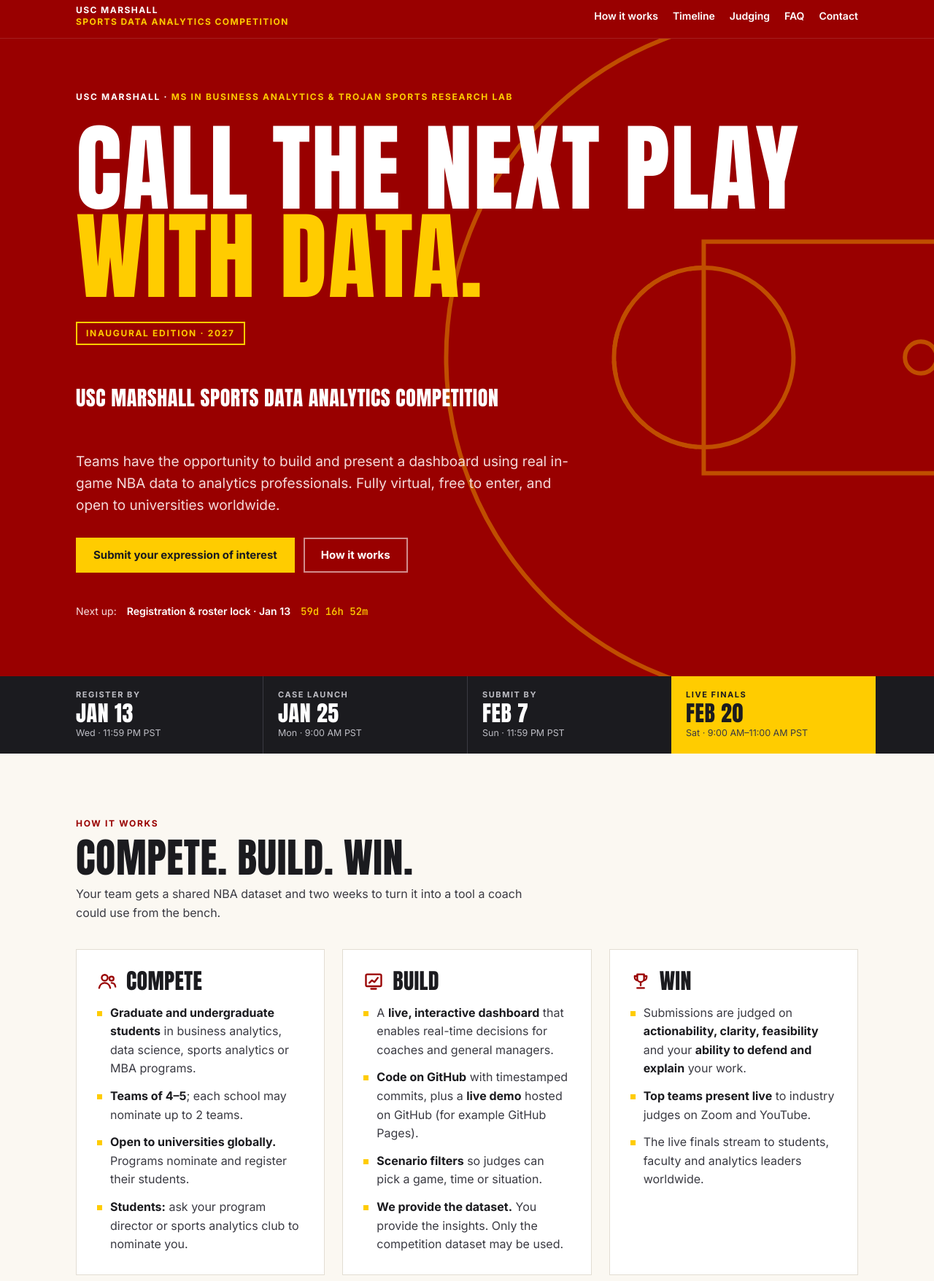
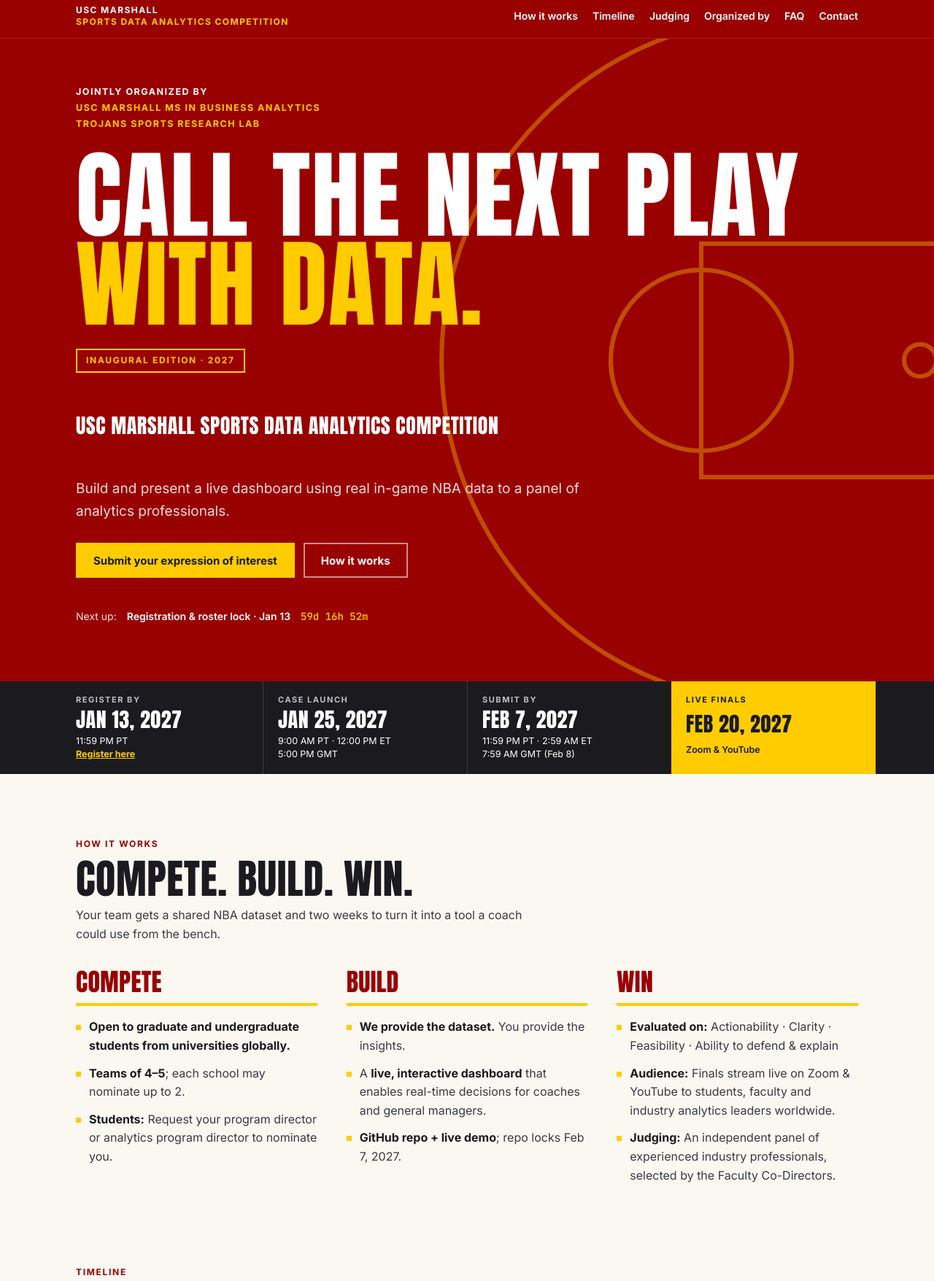
Before and after one commit to USC-Student-Outcomes-and-Trajectories/sports-data-analytics-competition, a plain HTML site: page index.html in a window 1280 px wide. Shown: the part 9-1765 px from the top of the page at 73% size. Drawn offline with Linux system fonts and the light colour scheme.

Commit message:
Match website to updated flyer and add Organized By section
- Hero: "Jointly organized by" with linked MSBA and Trojans Sports Research Lab
- Key-date strip: full dates with year; times in PT, ET and GMT; register link
- Compete/Build/Win: red titles with gold rule, wording from the flyer
- Judging wording, new contact email, interest form link
- New Organized By section: Faculty Co-Directors and supporting organizations

Co-Authored-By: Claude Opus 5.5 <noreply@anthropic.com>
Claude-Session: https://claude.ai/code/session_01PxNDqDwZ5o7T3kvj5ofqsi

```diff
--- a/index.html
+++ b/index.html
@@ -30,6 +30,7 @@
   --strip: #1B1B1F;
   --strip-label: #BDBDC4;
   --link: #990000;
+  --title: #990000;
   --focus: #1B66D6;
   --f-display: "Anton", Impact, "Arial Narrow", sans-serif;
   --f-body: "Inter", system-ui, -apple-system, "Segoe UI", sans-serif;
@@ -39,12 +40,12 @@
 @media (prefers-color-scheme: dark) {
   :root:not([data-theme="light"]) {
     --ink: #F3EFE8; --body: #CFCAC2; --muted: #A9A49C; --paper: #141215; --surface: #1D1A1E;
-    --rule: #34303A; --strip: #0B0A0C; --link: #FF8A80; --cardinal-deep: #5E0000; color-scheme: dark;
+    --rule: #34303A; --strip: #0B0A0C; --link: #FF8A80; --title: #FF8A80; --cardinal-deep: #5E0000; color-scheme: dark;
   }
 }
 :root[data-theme="dark"] {
   --ink: #F3EFE8; --body: #CFCAC2; --muted: #A9A49C; --paper: #141215; --surface: #1D1A1E;
-  --rule: #34303A; --strip: #0B0A0C; --link: #FF8A80; --cardinal-deep: #5E0000; color-scheme: dark;
+  --rule: #34303A; --strip: #0B0A0C; --link: #FF8A80; --title: #FF8A80; --cardinal-deep: #5E0000; color-scheme: dark;
 }
 
 * { box-sizing: border-box; }
@@ -81,7 +82,10 @@ body::before { content: ""; position: fixed; inset: 0 0 auto; height: env(safe-a
 /* Hero */
 .hero { position: relative; overflow: hidden; background: var(--cardinal); color: var(--on-cardinal); }
 .court { position: absolute; right: -6%; top: 50%; transform: translateY(-50%); height: 118%; width: auto; opacity: .38; pointer-events: none; }
-.hero .wrap { position: relative; padding-block: 72px 64px; display: grid; gap: 28px; }
+.hero .wrap { position: relative; padding-block: 64px 64px; display: grid; gap: 28px; }
+.org { display: grid; gap: 4px; margin: 0; font: 700 12.5px/1.45 var(--f-body); letter-spacing: .12em; text-transform: uppercase; }
+.org a { color: var(--gold); text-decoration: none; justify-self: start; }
+.org a:hover { text-decoration: underline; }
 .tag { display: inline-block; justify-self: start; border: 2px solid var(--gold); color: var(--gold); padding: 6px 12px; }
 .hero h1 { color: var(--on-cardinal); font-size: clamp(56px, 11vw, 132px); line-height: .92; }
 .hero h1 em { font-style: normal; color: var(--gold); display: block; }
@@ -100,9 +104,10 @@ body::before { content: ""; position: fixed; inset: 0 0 auto; height: env(safe-a
 .strip li.final { background: var(--gold); color: #1B1B1F; border-left: 0; }
 .strip .eyebrow { color: var(--strip-label); font-size: 11px; }
 .strip li.final .eyebrow { color: #1B1B1F; }
-.strip .d { font: 400 30px/1 var(--f-display); letter-spacing: .02em; }
-.strip .s { font-size: 12.5px; color: var(--strip-label); }
-.strip li.final .s { color: #3A3A42; }
+.strip .d { font: 400 28px/1.05 var(--f-display); letter-spacing: .02em; margin-block: 2px 4px; }
+.strip .s { font-size: 12.5px; line-height: 1.45; color: #FFFFFF; }
+.strip .s a { color: var(--gold); font-weight: 700; }
+.strip li.final .s { color: #1B1B1F; font-weight: 600; }
 .strip li.past { opacity: .5; }
 @media (max-width: 760px) { .strip ol { grid-template-columns: repeat(2, minmax(0, 1fr)); } .strip li:nth-child(3) { border-left: 0; padding-left: max(24px, env(safe-area-inset-left, 0px)); } .strip li { border-top: 1px solid #3A3A42; } }
 
@@ -113,12 +118,9 @@ section.block { padding-block: 88px 24px; }
 .head h2 { font-size: clamp(36px, 5vw, 56px); }
 .head p { margin: 0; color: var(--body); }
 
-.cols { display: grid; grid-template-columns: repeat(3, minmax(0, 1fr)); gap: 24px; }
-.col { background: var(--surface); border: 1px solid var(--rule); padding: 28px; display: grid; align-content: start; gap: 16px; min-width: 0; }
-.col h3 { font-size: 30px; display: flex; align-items: center; gap: 12px; }
-.col h3 svg { width: 28px; height: 28px; color: var(--cardinal); flex: none; }
-:root[data-theme="dark"] .col h3 svg { color: var(--link); }
-@media (prefers-color-scheme: dark) { :root:not([data-theme="light"]) .col h3 svg { color: var(--link); } }
+.cols { display: grid; grid-template-columns: repeat(3, minmax(0, 1fr)); gap: 40px; }
+.col { padding: 0; display: grid; align-content: start; gap: 16px; min-width: 0; }
+.col h3 { font-size: 34px; color: var(--title); padding-bottom: 12px; border-bottom: 4px solid var(--gold); }
 .col ul { list-style: none; margin: 0; padding: 0; display: grid; gap: 12px; }
 .col li { padding-left: 18px; position: relative; }
 .col li::before { content: ""; position: absolute; left: 0; top: .62em; width: 7px; height: 7px; background: var(--gold); }
@@ -153,6 +155,18 @@ section.block { padding-block: 88px 24px; }
 .panel p strong { color: var(--on-cardinal); }
 @media (max-width: 900px) { .judging { grid-template-columns: minmax(0, 1fr); } }
 @media (max-width: 520px) { .criteria { grid-template-columns: minmax(0, 1fr); } }
+
+/* Organized by */
+.orgby { display: grid; grid-template-columns: repeat(2, minmax(0, 1fr)); gap: 40px; }
+.orgby h3 { font-size: 26px; color: var(--title); padding-bottom: 10px; border-bottom: 4px solid var(--gold); margin-bottom: 20px; }
+.people, .partners { list-style: none; margin: 0; padding: 0; display: grid; gap: 16px; }
+.people li, .partners li { background: var(--surface); border: 1px solid var(--rule); padding: 20px 22px; display: grid; gap: 4px; }
+.people .nm { font: 600 18px/1.3 var(--f-body); color: var(--ink); }
+.people .rl { color: var(--body); font-size: 15px; }
+.partners .lbl { font: 700 11.5px/1.3 var(--f-body); letter-spacing: .12em; text-transform: uppercase; color: var(--muted); }
+.partners a { font: 600 18px/1.3 var(--f-body); color: var(--link); text-decoration: none; justify-self: start; }
+.partners a:hover { text-decoration: underline; }
+@media (max-width: 760px) { .orgby { grid-template-columns: minmax(0, 1fr); } }
 
 /* FAQ */
 .faq { display: grid; gap: 0; border-top: 2px solid var(--ink); max-width: 860px; }
@@ -190,6 +204,7 @@ footer.base a { color: #fff; }
         <li><a href="#how">How it works</a></li>
         <li><a href="#timeline">Timeline</a></li>
         <li><a href="#judging">Judging</a></li>
+        <li><a href="#organizers">Organized by</a></li>
         <li><a href="#faq">FAQ</a></li>
         <li><a href="#contact">Contact</a></li>
       </ul>
@@ -208,11 +223,11 @@ footer.base a { color: #fff; }
       <path d="M282 198 A62 62 0 0 0 282 322" stroke-dasharray="10 10"></path>
     </svg>
     <div class="wrap">
-      <p class="eyebrow" style="margin:0;color:var(--on-cardinal)">USC Marshall · <span style="color:var(--gold)">MS in Business Analytics &amp; Trojan Sports Research Lab</span></p>
+      <p class="org"><span>Jointly organized by</span><a href="https://www.marshall.usc.edu/programs/graduate-programs/specialized-masters/ms-business-analytics" target="_blank" rel="noopener">USC Marshall MS in Business Analytics</a><a href="https://www.trojanssportsresearchlab.com" target="_blank" rel="noopener">Trojans Sports Research Lab</a></p>
       <h1 id="hero-title">Call the next play <em>with data.</em></h1>
       <span class="tag eyebrow">Inaugural Edition · 2027</span>
       <p class="name">USC Marshall Sports Data Analytics Competition</p>
-      <p class="lede">Teams have the opportunity to build and present a dashboard using real in-game NBA data to analytics professionals. Fully virtual, free to enter, and open to universities worldwide.</p>
+      <p class="lede">Build and present a live dashboard using real in-game NBA data to a panel of analytics professionals.</p>
       <div class="actions">
         <a class="btn btn-gold" id="primary-cta" href="#contact">Submit your expression of interest</a>
         <a class="btn btn-ghost" href="#how">How it works</a>
@@ -234,29 +249,27 @@ footer.base a { color: #fff; }
       </div>
       <div class="cols">
         <article class="col">
-          <h3><svg viewBox="0 0 24 24" fill="none" stroke="currentColor" stroke-width="2" stroke-linecap="round" stroke-linejoin="round" aria-hidden="true"><circle cx="9" cy="8" r="3.5"></circle><path d="M2.5 20c.6-3.6 3.3-6 6.5-6s5.9 2.4 6.5 6"></path><circle cx="17" cy="9" r="2.5"></circle><path d="M17 14c2.4 0 4.2 1.8 4.6 4.5"></path></svg>Compete</h3>
+          <h3>Compete</h3>
           <ul>
-            <li><strong>Graduate and undergraduate students</strong> in business analytics, data science, sports analytics or MBA programs.</li>
-            <li><strong>Teams of 4–5</strong>; each school may nominate up to 2 teams.</li>
-            <li><strong>Open to universities globally.</strong> Programs nominate and register their students.</li>
-            <li><strong>Students:</strong> ask your program director or sports analytics club to nominate you.</li>
+            <li><strong>Open to graduate and undergraduate students from universities globally.</strong></li>
+            <li><strong>Teams of 4–5</strong>; each school may nominate up to 2.</li>
+            <li><strong>Students:</strong> Request your program director or analytics program director to nominate you.</li>
           </ul>
         </article>
         <article class="col">
-          <h3><svg viewBox="0 0 24 24" fill="none" stroke="currentColor" stroke-width="2" stroke-linecap="round" stroke-linejoin="round" aria-hidden="true"><rect x="3" y="4" width="18" height="14" rx="1.5"></rect><path d="M7 14l3-3 3 2 4-5"></path><path d="M9 21h6"></path></svg>Build</h3>
+          <h3>Build</h3>
           <ul>
+            <li><strong>We provide the dataset.</strong> You provide the insights.</li>
             <li>A <strong>live, interactive dashboard</strong> that enables real-time decisions for coaches and general managers.</li>
-            <li><strong>Code on GitHub</strong> with timestamped commits, plus a <strong>live demo</strong> hosted on GitHub (for example GitHub Pages).</li>
-            <li><strong>Scenario filters</strong> so judges can pick a game, time or situation.</li>
-            <li><strong>We provide the dataset.</strong> You provide the insights. Only the competition dataset may be used.</li>
+            <li><strong>GitHub repo + live demo</strong>; repo locks Feb 7, 2027.</li>
           </ul>
         </article>
         <article class="col">
-          <h3><svg viewBox="0 0 24 24" fill="none" stroke="currentColor" stroke-width="2" stroke-linecap="round" stroke-linejoin="round" aria-hidden="true"><path d="M8 4h8v5a4 4 0 0 1-8 0z"></path><path d="M8 6H5v1.5A3.5 3.5 0 0 0 8.5 11"></path><path d="M16 6h3v1.5A3.5 3.5 0 0 1 15.5 11"></path><path d="M12 13v4"></path><path d="M8 20h8"></path></svg>Win</h3>
+          <h3>Win</h3>
           <ul>
-            <li>Submissions are judged on <strong>actionability, clarity, feasibility</strong> and your <strong>ability to defend and explain</strong> your work.</li>
-            <li><strong>Top teams present live</strong> to industry judges on Zoom and YouTube.</li>
-            <li>The live finals stream to students, faculty and analytics leaders worldwide.</li>
+            <li><strong>Evaluated on:</strong> Actionability · Clarity · Feasibility · Ability to defend &amp; explain</li>
+            <li><strong>Audience:</strong> Finals stream live on Zoom &amp; YouTube to students, faculty and industry analytics leaders worldwide.</li>
+            <li><strong>Judging:</strong> An independent panel of experienced industry professionals, selected by the Faculty Co-Directors.</li>
           </ul>
         </article>
       </div>
@@ -294,9 +307,34 @@ footer.base a { color: #fff; }
         </ul>
         <aside class="panel">
           <h3>Who's judging</h3>
-          <p><strong>Impartial, experienced industry professionals</strong> with no university affiliations: sports analytics practitioners, data scientists and industry leaders.</p>
+          <p><strong>An independent panel of experienced industry professionals</strong>, selected by the Faculty Co-Directors.</p>
           <p><strong>AI tools are welcome.</strong> Teams are judged on the quality of what they build and how well they defend their analytical logic.</p>
         </aside>
+      </div>
+    </div>
+  </section>
+
+  <section class="block" id="organizers" aria-labelledby="org-title">
+    <div class="wrap">
+      <div class="head">
+        <p class="eyebrow">The team</p>
+        <h2 id="org-title">Organized by</h2>
+      </div>
+      <div class="orgby">
+        <div>
+          <h3>Faculty Co-Directors</h3>
+          <ul class="people">
+            <li><span class="nm">Dr. Milan Miric</span><span class="rl">USC Marshall School of Business</span></li>
+            <li><span class="nm">Dr. Lorena Martin</span><span class="rl">Director, Trojans Sports Research Lab</span></li>
+          </ul>
+        </div>
+        <div>
+          <h3>Supporting Organizations</h3>
+          <ul class="partners">
+            <li><span class="lbl">Marshall MSBA Program</span><a href="https://www.marshall.usc.edu/programs/graduate-programs/specialized-masters/ms-business-analytics" target="_blank" rel="noopener">USC Marshall MS in Business Analytics</a></li>
+            <li><span class="lbl">Trojans Sports Research Lab</span><a href="https://www.trojanssportsresearchlab.com" target="_blank" rel="noopener">trojanssportsresearchlab.com</a></li>
+          </ul>
+        </div>
       </div>
     </div>
   </section>
@@ -309,7 +347,7 @@ footer.base a { color: #fff; }
       </div>
       <div class="faq">
         <details><summary>Who can compete?</summary><div class="a"><p>Graduate and undergraduate students in business analytics, data science, sports analytics and MBA programs, from universities anywhere in the world.</p></div></details>
-        <details><summary>How do students sign up?</summary><div class="a"><p>Schools register, not individual students. Your program submits an expression of interest, and organizers follow up with registration links so school leads can confirm rosters by January 13, 2027.</p><p>If you're a student, contact your department chair, MSBA/MBA faculty director or sports analytics club president.</p></div></details>
+        <details><summary>How do students sign up?</summary><div class="a"><p>Schools register, not individual students. Your program submits an expression of interest, and organizers follow up with registration links so school leads can confirm rosters by January 13, 2027.</p><p>If you're a student, request your program director or analytics program director to nominate you.</p></div></details>
         <details><summary>How big are teams, and how many can a school send?</summary><div class="a"><p>Teams have 4 to 5 students. Each school may nominate up to 2 teams.</p></div></details>
         <details><summary>Does it cost anything? Do we need to travel?</summary><div class="a"><p>No and no. Participation is free and the whole competition, including the finals, is virtual.</p></div></details>
         <details><summary>What exactly do we submit?</summary><div class="a"><p>A GitHub repository containing all your code and pipelines, and a link to a live demo hosted on GitHub, such as GitHub Pages or a GitHub-deployed web app. The tool should be self-explanatory and let judges choose a game, time or situation.</p></div></details>
@@ -323,18 +361,18 @@ footer.base a { color: #fff; }
   <section class="cta" id="contact" aria-labelledby="cta-title">
     <div class="wrap">
       <div>
-        <h2 id="cta-title">Bring your program to the court</h2>
+        <h2 id="cta-title">Submit your expression of interest</h2>
         <p>Schools: submit your expression of interest by January 13, 2027.</p>
-        <p class="mail">Questions? Email the organizers: <a href="mailto:SportsAnalyticsCC@marshall.usc.edu"><code>SportsAnalyticsCC@marshall.usc.edu</code></a> <button type="button" id="copy-mail">Copy</button></p>
+        <p class="mail">Questions? Email the organizers: <a href="mailto:SportsAnalyticsCaseComp@marshall.usc.edu"><code>SportsAnalyticsCaseComp@marshall.usc.edu</code></a> <button type="button" id="copy-mail">Copy</button></p>
       </div>
-      <a class="btn btn-red" id="cta-form" href="#contact">Expression of interest form</a>
+      <a class="btn btn-red" id="cta-form" href="#contact">Register interest</a>
     </div>
   </section>
 </main>
 
 <footer class="base">
   <div class="wrap">
-    <span>Organized by the USC Marshall School of Business · MS in Business Analytics &amp; Trojan Sports Research Lab</span>
+    <span>Jointly organized by the USC Marshall MS in Business Analytics &amp; the Trojans Sports Research Lab</span>
     <span>© 2026 University of Southern California</span>
   </div>
 </footer>
@@ -343,21 +381,21 @@ footer.base a { color: #fff; }
 /* ===== Edit these values to update the site ===== */
 const CONFIG = {
   // Paste the expression-of-interest form URL here. While empty, buttons point to the contact section.
-  interestFormUrl: "",
+  interestFormUrl: "https://forms.cloud.microsoft/Pages/ResponsePage.aspx?id=ybnMwJPWXUmEklE2uxlA1pq-hJheGnFJn2ljrnR-aCRUNjZOT0MwQVlEQURSUkU1NENVSjFWVjNYNy4u",
   // Paste the YouTube livestream URL here once it exists.
   livestreamUrl: "",
 };
 // Times are ISO strings in UTC; PT in Jan/Feb is UTC−8. "allDay" milestones have no specific time.
 const MILESTONES = [
   { id: "announce", date: "2026-11-02", allDay: true, title: "Competition announced", note: "Expression of interest opens for schools." },
-  { id: "register", start: "2027-01-14T07:59:00Z", title: "Registration & roster lock", note: "Schools confirm team rosters. 11:59 PM PT.", strip: ["Register by", "Wed"], key: true },
-  { id: "kickoff", start: "2027-01-25T17:00:00Z", title: "Kickoff & case launch", note: "Live on Zoom: intro to the dataset, the prompt and Q&A.", strip: ["Case launch", "Mon"], key: true },
+  { id: "register", start: "2027-01-14T07:59:00Z", title: "Registration & roster lock", note: "Schools confirm team rosters. 11:59 PM PT.", strip: ["Register by", "form"], key: true },
+  { id: "kickoff", start: "2027-01-25T17:00:00Z", title: "Kickoff & case launch", note: "Live on Zoom: intro to the dataset, the prompt and Q&A.", strip: ["Case launch", "zones"], key: true },
   { id: "qa1", start: "2027-01-28T02:00:00Z", title: "Technical Q&A session 1", note: "Live on Zoom." },
   { id: "qa2", start: "2027-01-28T20:00:00Z", title: "Technical Q&A session 2", note: "Live on Zoom." },
-  { id: "submit", start: "2027-02-08T07:59:00Z", title: "Submission deadline", note: "Live demo and GitHub repository lock. 11:59 PM PT.", strip: ["Submit by", "Sun"], key: true },
+  { id: "submit", start: "2027-02-08T07:59:00Z", title: "Submission deadline", note: "Live demo and GitHub repository lock. 11:59 PM PT.", strip: ["Submit by", "zones"], key: true },
   { id: "finalists", date: "2027-02-13", allDay: true, title: "Finalists announced", note: "Top teams are notified." },
   { id: "rehearsal", date: "2027-02-17", allDay: true, title: "Final tool lock & stream rehearsal", note: "For finalist teams." },
-  { id: "finals", start: "2027-02-20T17:00:00Z", end: "2027-02-20T19:00:00Z", title: "Live finals", note: "Broadcast on Zoom and YouTube.", strip: ["Live finals", "Sat"], key: true },
+  { id: "finals", start: "2027-02-20T17:00:00Z", end: "2027-02-20T19:00:00Z", title: "Live finals", note: "Broadcast on Zoom and YouTube.", strip: ["Live finals", "Zoom & YouTube"], key: true },
 ];
 /* ================================================ */
 
@@ -381,10 +419,28 @@ const el = (tag, cls, text) => { const e = document.createElement(tag); if (cls)
 
 function renderStrip() {
   const ol = document.getElementById("strip"); ol.replaceChildren();
+  const at = (d, zone, label) => new Intl.DateTimeFormat("en-US", { timeZone: zone, hour: "numeric", minute: "2-digit" }).format(d) + " " + label;
+  const dayIn = (d, zone) => new Intl.DateTimeFormat("en-US", { timeZone: zone, month: "short", day: "numeric" }).format(d);
   MILESTONES.filter((m) => m.strip).forEach((m) => {
     const li = el("li", m.id === "finals" ? "final" : "");
     if (endOf(m) < now()) li.classList.add("past");
-    li.append(el("span", "eyebrow", m.strip[0]), el("span", "d", fmtDay(m).toUpperCase()), el("span", "s", m.strip[1] + (m.allDay ? "" : " · " + fmtTime(m))));
+    const d = startOf(m);
+    const date = new Intl.DateTimeFormat("en-US", { timeZone: PT, month: "short", day: "numeric", year: "numeric" }).format(d).toUpperCase();
+    const sub = el("span", "s");
+    const kind = m.strip[1];
+    if (kind === "form") {
+      sub.append(at(d, PT, "PT"), document.createElement("br"));
+      const a = el("a", null, "Register here");
+      a.href = CONFIG.interestFormUrl || "#contact";
+      if (CONFIG.interestFormUrl) { a.target = "_blank"; a.rel = "noopener"; }
+      sub.append(a);
+    } else if (kind === "zones") {
+      const gmtDay = dayIn(d, "UTC") !== dayIn(d, PT) ? " (" + dayIn(d, "UTC") + ")" : "";
+      sub.append(at(d, PT, "PT") + " · " + at(d, "America/New_York", "ET"), document.createElement("br"), at(d, "UTC", "GMT") + gmtDay);
+    } else {
+      sub.textContent = kind;
+    }
+    li.append(el("span", "eyebrow", m.strip[0]), el("span", "d", date), sub);
     ol.append(li);
   });
 }
@@ -441,7 +497,7 @@ function setZone(local) {
 document.getElementById("tz-pt").addEventListener("click", () => setZone(false));
 document.getElementById("tz-local").addEventListener("click", () => setZone(true));
 document.getElementById("copy-mail").addEventListener("click", async (e) => {
-  const btn = e.currentTarget, addr = "SportsAnalyticsCC@marshall.usc.edu";
+  const btn = e.currentTarget, addr = "SportsAnalyticsCaseComp@marshall.usc.edu";
   try { await navigator.clipboard.writeText(addr); btn.textContent = "Copied"; }
   catch (err) { const r = document.createRange(); r.selectNodeContents(btn.previousElementSibling); const s = getSelection(); s.removeAllRanges(); s.addRange(r); btn.textContent = "Selected"; }
   setTimeout(() => (btn.textContent = "Copy"), 2000);
```
